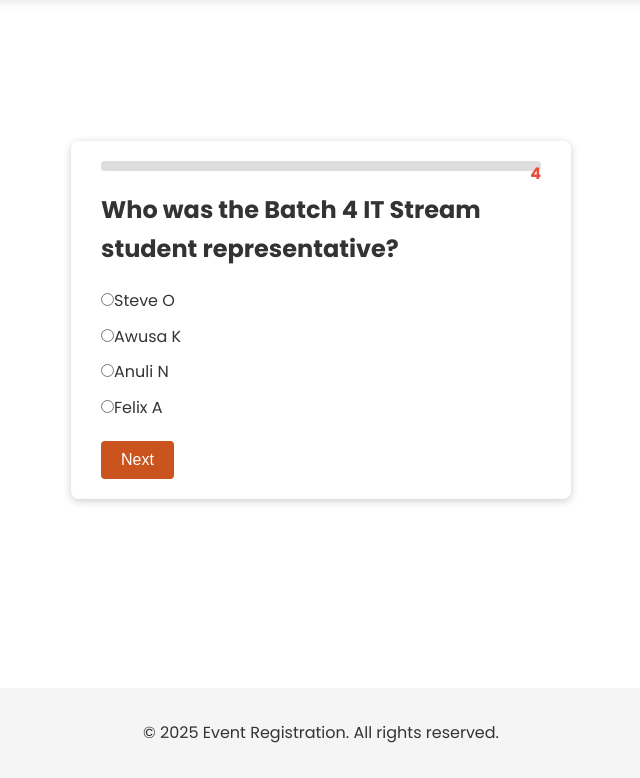
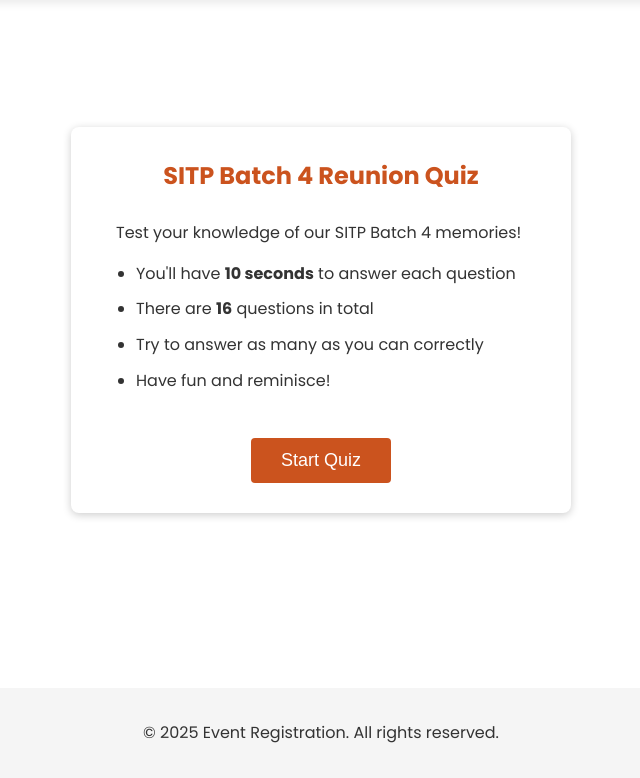
Before and after one commit to dreyyfuss/reunion, a Django app: page /quiz/ in a window 1280 px wide. Shown: the part 92-870 px from the top of the page, without its empty margins (319-959 px from the left). Run offline with Django 5.2, Linux system fonts and the light colour scheme.

Commit message:
Add quiz start screen

```diff
--- a/quiz/templates/quiz/quiz.html
+++ b/quiz/templates/quiz/quiz.html
@@ -1,7 +1,13 @@
+<!-- templates/quiz/quiz.html -->
 {% extends 'base.html' %}
 {% load static %}
 
 {% block title %}SITP Reunion Quiz{% endblock %}
+
+{% block styles %}
+    <link rel="stylesheet" href="{% static 'css/style.css' %}">
+    <link rel="stylesheet" href="{% static 'css/quiz.css' %}">
+{% endblock %}
 
 {% block javascript %}
     <script src="{% static 'js/quiz.js' %}"></script>
@@ -9,7 +15,21 @@
 
 {% block content %}
     <section class="quiz-section">
-        <div class="quiz-container">
+        <div id="start-screen" class="start-screen">
+            <h2>SITP Batch 4 Reunion Quiz</h2>
+            <div class="instructions">
+                <p>Test your knowledge of our SITP Batch 4 memories!</p>
+                <ul>
+                    <li>You'll have <strong>10 seconds</strong> to answer each question</li>
+                    <li>There are <strong>16</strong> questions in total</li>
+                    <li>Try to answer as many as you can correctly</li>
+                    <li>Have fun and reminisce!</li>
+                </ul>
+            </div>
+            <button id="start-btn" class="start-btn">Start Quiz</button>
+        </div>
+
+        <div id="quiz-container" class="quiz-container" style="display: none;">
             <div class="timer" id="timer">10</div>
             <div class="progress-bar">
                 <div class="progress" id="progress"></div>
--- a/static/css/quiz.css
+++ b/static/css/quiz.css
@@ -69,3 +69,51 @@
     font-weight: bold;
     color: #e74c3c;
 }
+
+.start-screen {
+    background: white;
+    border-radius: 8px;
+    padding: 30px;
+    box-shadow: 0 2px 8px rgba(0,0,0,0.2);
+    max-width: 500px;
+    width: 100%;
+    text-align: center;
+}
+
+.start-screen h2 {
+    color: #CB531E;
+    margin-bottom: 20px;
+}
+
+.instructions {
+    text-align: left;
+    margin: 25px 0;
+    padding: 0 15px;
+}
+
+.instructions ul {
+    margin: 15px 0;
+    padding-left: 20px;
+}
+
+.instructions li {
+    margin-bottom: 10px;
+}
+
+.start-btn {
+    padding: 12px 30px;
+    font-size: 18px;
+    background: #CB531E;
+    color: white;
+    border: none;
+    border-radius: 4px;
+    cursor: pointer;
+    margin-top: 20px;
+    transition: all 0.3s;
+}
+
+.start-btn:hover {
+    background: #ED5B2C;
+    transform: translateY(-2px);
+    box-shadow: 0 4px 8px rgba(0, 0, 0, 0.1);
+}
--- a/static/js/quiz.js
+++ b/static/js/quiz.js
@@ -83,20 +83,30 @@ document.addEventListener('DOMContentLoaded', function() {
         }
     ];
 
-    // Shuffle questions
-    const shuffledQuiz = quiz.sort(() => Math.random() - 0.5);
+    // DOM elements
+    const startScreen = document.getElementById('start-screen');
+    const quizContainer = document.getElementById('quiz-container');
+    const startBtn = document.getElementById('start-btn');
+    const questionEl = document.getElementById('question');
+    const optionsEl = document.getElementById('options');
+    const nextBtn = document.getElementById('next-btn');
+    const resultEl = document.getElementById('result');
+    const timerEl = document.getElementById('timer');
+    const progressEl = document.getElementById('progress');
 
+    // Quiz state
     let currentQuestion = 0;
     let score = 0;
     let timer;
-    let timeLeft = 10; // seconds per question
+    let timeLeft = 10;
+    const shuffledQuiz = quiz.sort(() => Math.random() - 0.5);
 
-    const questionEl = document.getElementById("question");
-    const optionsEl = document.getElementById("options");
-    const nextBtn = document.getElementById("next-btn");
-    const resultEl = document.getElementById("result");
-    const timerEl = document.getElementById("timer");
-    const progressEl = document.getElementById("progress");
+    // Start quiz when button is clicked
+    startBtn.addEventListener('click', () => {
+        startScreen.style.display = 'none';
+        quizContainer.style.display = 'block';
+        loadQuestion();
+    });
 
     function loadQuestion() {
         resetTimer();
@@ -198,7 +208,4 @@ document.addEventListener('DOMContentLoaded', function() {
         const progressPercent = ((currentQuestion) / shuffledQuiz.length) * 100;
         progressEl.style.width = `${progressPercent}%`;
     }
-
-    // Load first question
-    loadQuestion();
 });
--- a/templates/base.html
+++ b/templates/base.html
@@ -8,7 +8,6 @@
 
     {% block styles %}
     <link rel="stylesheet" href="{% static 'css/style.css' %}">
-    <link rel="stylesheet" href="{% static 'css/quiz.css' %}">
     {% endblock %}
 
     <link href="https://fonts.googleapis.com/css2?family=Poppins:wght@300;400;600;700&display=swap" rel="stylesheet">
```
Lines whose indentation alone changed are shown as unchanged.
